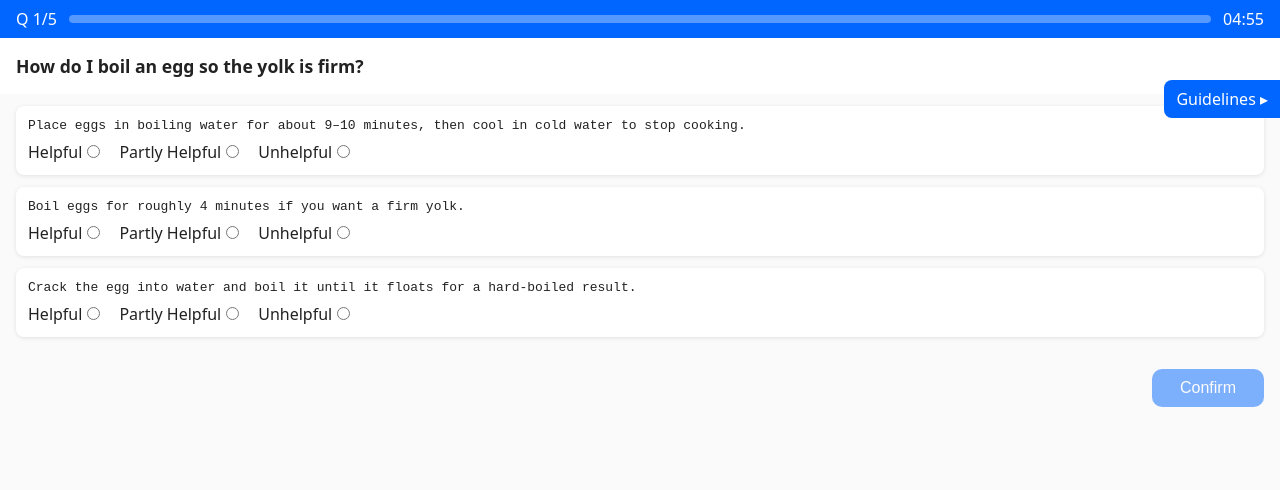
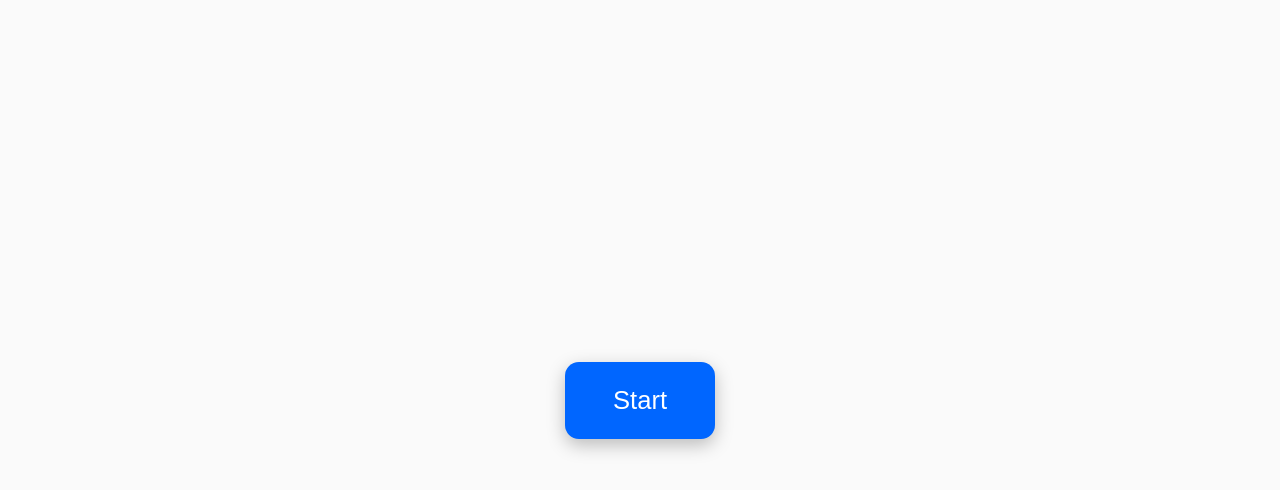
Before and after one commit to alexyotkov/annotation-interface, a plain HTML site: page index.html in a window 1280 px wide. Drawn offline with nearby package versions, Linux system fonts and the light colour scheme.

Commit message:
Add start

```diff
--- a/index.html
+++ b/index.html
@@ -6,10 +6,16 @@
   <title>Annotation Task</title>
   <script src="https://cdn.jsdelivr.net/npm/file-saver@2.0.5/dist/FileSaver.min.js"></script>
   <style>
-
     :root { --primary:#0066ff; --bg:#fafafa; --card:#ffffff; --text:#222222; }
     body{font-family:system-ui,sans-serif;margin:0;background:var(--bg);color:var(--text)}
 
+    /* START OVERLAY */
+    #startScreen{position:fixed;inset:0;display:flex;align-items:center;justify-content:center;background:var(--bg);z-index:2000}
+    #startBtn{background:var(--primary);color:#fff;font-size:1.6rem;padding:24px 48px;border:none;border-radius:14px;cursor:pointer;box-shadow:0 6px 18px rgba(0,0,0,.25);transition:transform .15s ease,filter .15s ease}
+    #startBtn:hover{filter:brightness(1.1);transform:translateY(-3px)}
+    #startBtn:active{filter:brightness(.9);transform:translateY(0)}
+
+    /* EXISTING STYLES */
     #header{display:flex;align-items:center;gap:12px;padding:8px 16px;background:var(--primary);color:#fff;position:sticky;top:0}
     #progressOuter{flex:1;height:8px;background:#ffffff55;border-radius:4px;overflow:hidden}
     #progressBar{height:100%;width:0;background:#fff}
@@ -33,6 +39,10 @@
   </style>
 </head>
 <body>
+  <!-- Start Overlay -->
+  <div id="startScreen"><button id="startBtn">Start</button></div>
+
+  <!-- Main UI -->
   <div id="header">
     <div id="step">Q 1/5</div>
     <div id="progressOuter"><div id="progressBar"></div></div>
@@ -55,25 +65,24 @@
   </div>
 
 <script>
-
 const COLLECTOR_URL = "https://script.google.com/macros/s/AKfycbww9ybB0ijDQpzhp6F2cNjfOzNY7YBHiR3dfqitjOHKyTdzVzAYujGCFEM6nZgNrTLB/exec"; // update before deploy
 const TOTAL_TIME = 5*60;
 const TASKS = [
   {
     q: "How do I boil an egg so the yolk is firm?",
     answers: [
-      { id:"A1", text:"Place eggs in boiling water for about 9–10 minutes, then cool in cold water to stop cooking."},
-      { id:"A2", text:"Boil eggs for roughly 4 minutes if you want a firm yolk."},
+      { id:"A1", text:"Boil eggs for roughly 4 minutes if you want a firm yolk."},
+      { id:"A2", text:"Place eggs in boiling water for about 9-10 minutes, then cool in cold water to stop cooking."},
       { id:"A3", text:"Crack the egg into water and boil it until it floats for a hard-boiled result."}
     ],
-    gold:{A1:"Helpful",A2:"Partly Helpful",A3:"Unhelpful"}
+    gold:{A1:"Partly Helpful",A2:"Helpful",A3:"Unhelpful"}
   },
   {
-    q: "What’s an easy way to remember to drink more water during the day?",
+    q: "What's an easy way to remember to drink more water during the day?",
     answers: [
       { id:"B1", text:"Keep a reusable bottle nearby and take a sip every time you check your phone or email."},
       { id:"B2", text:"Only drink when you feel thirsty—that ensures perfect hydration for everyone."},
-      { id:"B3", text:"Drink two litres all at once in the evening so you don’t have to think about it earlier."}
+      { id:"B3", text:"Drink two litres all at once in the evening so you don't have to think about it earlier."}
     ],
     gold:{B1:"Helpful",B2:"Partly Helpful",B3:"Unhelpful"}
   },
@@ -81,31 +90,30 @@ const TASKS = [
     q: "How can I create a strong but memorable password?",
     answers: [
       { id:"C1", text:"Combine four random words (like “paper-coffee-storm-violin”) and add numbers or symbols."},
-      { id:"C2", text:"Use your birthdate plus your name, then add an exclamation mark."},
-      { id:"C3", text:"Just choose any single word you like; length doesn’t really matter."}
+      { id:"C2", text:"Just choose any single word you like; length doesn't really matter."},
+      { id:"C3", text:"Use your birthdate plus your name, then add an exclamation mark."}
     ],
-    gold:{C1:"Helpful",C2:"Partly Helpful",C3:"Unhelpful"}
+    gold:{C1:"Helpful",C2:"Unhelpful",C3:"Partly Helpful"}
   },
   {
     q: "What should I do first if I get a small cut on my finger?",
     answers: [
-      { id:"D1", text:"Wash the cut gently with soap and water, then apply pressure to stop bleeding."},
-      { id:"D2", text:"Put some butter on it to seal the skin, then cover it with a cloth."},
+      { id:"D1", text:"Put some butter on it to seal the skin, then cover it with a cloth."},
+      { id:"D2", text:"Wash the cut gently with soap and water, then apply pressure to stop bleeding."},
       { id:"D3", text:"Ignore it—small cuts automatically disinfect themselves."}
     ],
-    gold:{D1:"Helpful",D2:"Partly Helpful",D3:"Unhelpful"}
+    gold:{D1:"Partly Helpful",D2:"Helpful",D3:"Unhelpful"}
   },
   {
     q: "How can I reduce energy use at home without buying new appliances?",
     answers: [
-      { id:"E1", text:"Switch off lights when you leave a room and unplug chargers when not in use."},
-      { id:"E2", text:"Keep the TV on but mute it; muted devices use less electricity."},
-      { id:"E3", text:"Leaving lights on all day prevents spikes, so it actually saves energy."}
+      { id:"E1", text:"Keep the TV on but mute it; muted devices use less electricity."},
+      { id:"E2", text:"Leaving lights on all day prevents spikes, so it actually saves energy."},
+      { id:"E3", text:"Switch off lights when you leave a room and unplug chargers when not in use."}
     ],
-    gold:{E1:"Helpful",E2:"Partly Helpful",E3:"Unhelpful"}
+    gold:{E1:"Unhelpful",E2:"Partly Helpful",E3:"Helpful"}
   }
 ];
-
 
 const pid = new URLSearchParams(location.search).get('pid') || 'anon';
 const log = { pid, started: Date.now(), events: [] };
@@ -116,6 +124,8 @@ let idx = 0;
 let selections = {};
 let lockTimer = null;
 let countdown = TOTAL_TIME;
+let timerInt = null;       // will start after pressing Start
+
 const qE=document.getElementById('question');
 const aWrap=document.getElementById('answers');
 const cBtn=document.getElementById('confirmBtn');
@@ -125,8 +135,13 @@ const timeE=document.getElementById('timer');
 const sidebar=document.getElementById('sidebar');
 const sidebarT=document.getElementById('sidebarToggle');
 const closeSB=document.getElementById('closeSidebar');
+const startBtn=document.getElementById('startBtn');
+const startScreen=document.getElementById('startScreen');
+
 sidebarT.onclick=toggleSidebar;
 closeSB.onclick=toggleSidebar;
+startBtn.onclick=startApp;
+
 function toggleSidebar(){
   const open=sidebar.classList.toggle('open');
   sidebarT.style.display=open?'none':'block';
@@ -158,6 +173,7 @@ function renderTask(){
   });
   add('task_load',{task:idx});
 }
+
 function checkReady(){
   const need=TASKS[idx].answers.length;
   if(Object.keys(selections).length<need){
@@ -175,10 +191,27 @@ cBtn.onclick=()=>{
   idx++;
   if(idx<TASKS.length){renderTask();}else{finish();}
 };
+
+function timerTick(){
+  countdown--; if(countdown<0){finish();return;}
+  const m=String(Math.floor(countdown/60)).padStart(2,'0');
+  const s=String(countdown%60).padStart(2,'0');
+  timeE.textContent = `${m}:${s}`;
+}
+
+function startApp(){
+  startScreen.style.display='none';
+  add('start_click');
+  renderTask();
+  add('timer_start',{duration:TOTAL_TIME});
+  timerInt=setInterval(timerTick,1000);
+}
+
 function finish () {
+  // prevent multiple calls
+  if(timerInt){clearInterval(timerInt); timerInt=null;}
   add('task_complete');
   bar.style.width = '100%';
-  clearInterval(timerInt);
 
   fetch(COLLECTOR_URL, {
     method:  'POST',
@@ -188,12 +221,12 @@ function finish () {
   })
   .then(res => {
     if (res.ok) {
-      alert('All done – you may close the tab.');
+      alert('All done! Thank you!');
     } else {
-      fallbackDownload();
+      alert('All done! Thank you!');
     }
   })
-  .catch(console.log("Network Error"));
+  .catch(()=>{alert('All done! Thank you!');});
 
   function fallbackDownload () {
     const blob = new Blob([JSON.stringify(log, null, 2)], {
@@ -203,16 +236,6 @@ function finish () {
     alert('Network issue – a file downloaded; please send it to the researcher.');
   }
 }
-
-add('timer_start',{duration:TOTAL_TIME});
-const timerInt=setInterval(()=>{
-  countdown--; if(countdown<0){finish();return;}
-  const m=String(Math.floor(countdown/60)).padStart(2,'0');
-  const s=String(countdown%60).padStart(2,'0');
-  timeE.textContent = `${m}:${s}`;
-}, 1000);
-
-renderTask();
 </script>
 </body>
 </html>
```
